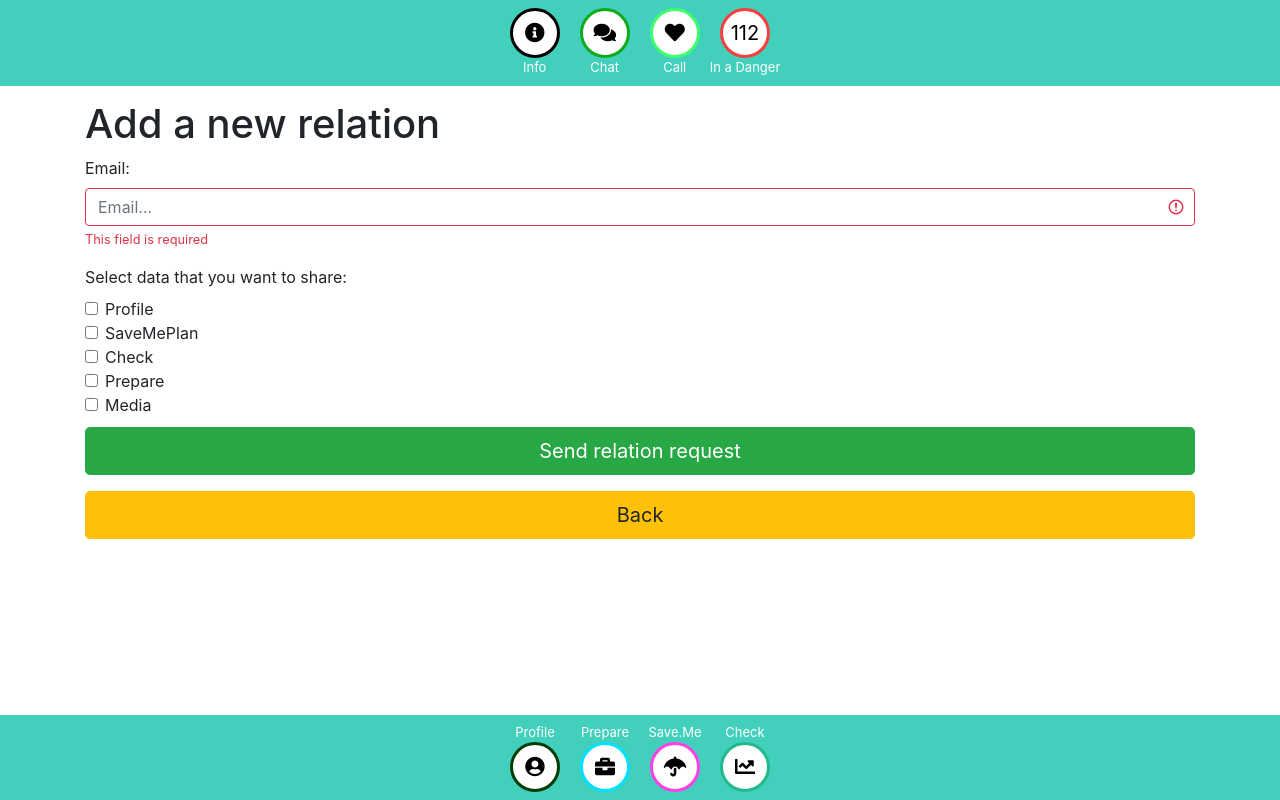
After one commit to Cysion/Secproject1, a Django app: page /userprofile/relations/add in a window 1280 px wide. The commit adds this page. Run offline with Django 3.2, Linux system fonts and the light colour scheme; parts of the project's set-up code (start-up, migrations or seed data) failed here and were passed over; some libraries are stand-ins or nearby versions.

Commit message:
Frontend for add relations page

```diff
--- a/conf/lang.json
+++ b/conf/lang.json
@@ -122,6 +122,22 @@
     "userprofile":{
       "unformat":[],
       "title":"userprofile",
+      "relations": {
+        "manage": "Manage",
+        "call": "Call",
+        "add_new": "Add a new relation",
+        "form": {
+          "required":"This field is required",
+          "email":"Email",
+          "share_data":"Select data that you want to share",
+          "profile":"Profile",
+          "savemeplan":"SaveMePlan",
+          "check":"Check",
+          "prepare":"Prepare",
+          "media":"Media",
+          "send_request":"Send relation request"
+        }
+      },
       "long_texts":{
         "edit":"Edit your info",
         "change_pass":"Change password",
--- a/login/templates/login/register.html
+++ b/login/templates/login/register.html
@@ -115,7 +115,7 @@
       <input type="checkbox" class="form-check-input checkbox-size" name="agree_terms" id="agree_terms" value="accept" required>
         {{ form.agree_terms }}<a href="#">{{ form.terms }}</a>.
     </label>
-</div>
+  </div>
   <div class="form-group">
     <input type="submit" class="btn btn-lg btn-success btn-block" value="{{ form.register }}" style="margin-top:10px;">
   </div>
--- /dev/null
+++ b/userprofile/templates/userprofile/addrelations.html
@@ -0,0 +1,67 @@
+{% extends "base.html" %}
+
+{% block title %}Add Relations{% endblock %}
+
+{% block content %}
+
+<h1> {{ relations.add_new }} </h1>
+<form action="/relations/add/" class="was-validated" method="POST">
+    {% csrf_token %} {# Protects against Cross Site Request Forgeries #}
+
+    <div class="form-group">
+        <label for="email">{{ form.email }}: </label>
+        <input type="email" class="form-control" placeholder="{{ form.email }}..."
+          id="email" name="email" {% if POST and not alert.email %} value="{{POST.email}}" {% endif %} required>
+        <div class="invalid-feedback">{{ form.required }}</div>
+    </div>
+
+    {% if alert.email == "badChar" %}
+    <div class="alert alert-danger">
+        <strong>{{ alerts.warning }}!</strong> {{ alerts.badChar }}
+    </div>
+      {% elif alert.email == "email_dont_exist" %}
+    <div class="alert alert-danger">
+      <strong>{{ alerts.warning }}!</strong> {{ alerts.email_dont_exist }}
+    </div>
+    {% elif alert.email == "email_already_exists" %}
+    <div class="alert alert-danger">
+        <strong>{{ alerts.warning }}!</strong> {{ alerts.email_already_exists }}
+    </div>
+    {% endif %}
+
+    <div class="form-group" name="share_data">
+        <label for="share_data">{{ form.share_data }}:</label>
+        <div class="form-check">
+        <label class="form-check-label">
+            <input type="checkbox" class="form-check-input" id="share_profile" value="1"> {{ form.profile }}
+        </label>
+        </div>
+        <div class="form-check">
+        <label class="form-check-label">
+            <input type="checkbox" class="form-check-input" id="share_savemeplan" value="1"> {{ form.savemeplan }}
+        </label>
+        </div>
+        <div class="form-check">
+        <label class="form-check-label">
+            <input type="checkbox" class="form-check-input" id="share_check" value="1"> {{ form.check }}
+        </label>
+        </div>
+        <div class="form-check">
+        <label class="form-check-label">
+            <input type="checkbox" class="form-check-input" id="share_prepare" value="1"> {{ form.prepare }}
+        </label>
+        </div>
+        <div class="form-check">
+        <label class="form-check-label">
+            <input type="checkbox" class="form-check-input" id="share_media" name="share_data" value="1"> {{ form.media }}
+        </label>
+        </div>
+
+        <div class="form-group">
+            <input type="submit" class="btn btn-lg btn-success btn-block" value="{{ form.send_request }}" style="margin-top:10px;">
+        </div>
+    </div>
+</form>
+<a type="button" class="btn btn-lg btn-warning btn-block" href="#">{{ back }}</a>
+
+{% endblock %}
--- a/userprofile/templates/userprofile/profile.html
+++ b/userprofile/templates/userprofile/profile.html
@@ -15,7 +15,7 @@
      <a type="button" class="btn btn-lg btn-primary btn-block" href="edit/">{{ profile.edit }}</a>
      <a type="button" class="btn btn-lg btn-primary btn-block" href="changepassword/">{{ profile.change_pass }}</a>
      <a type="button" class="btn btn-lg btn-primary btn-block" href="backupkey/">{{ profile.save_backup }}</a>
-     <a type="button" class="btn btn-lg btn-success btn-block" href="#">{{ profile.relation }}</a>
+     <a type="button" class="btn btn-lg btn-success btn-block" href="relations">{{ profile.relation }}</a>
      <a type="button" class="btn btn-lg btn-warning btn-block" href="#">GDPR</a>
      <a type="button" class="btn btn-lg btn-danger btn-block" name="logout" value="1" href="?logout=1">{{ profile.logout }}</a>
   </div>
--- a/userprofile/urls.py
+++ b/userprofile/urls.py
@@ -8,5 +8,8 @@ urlpatterns = [
     path('', views.ProfileView, name='Profile'),
     path('edit/', views.EditProfileView, name='Edit-profile'),
     path('backupkey/', views.BackupKeyView, name="Backupkey"),
-    path('changepassword/', views.changePassView, name="Change-password")
+    path('changepassword/', views.changePassView, name="Change-password"),
+    path('relations/', views.relationsView, name="Relations"),
+    path('relations/add', views.addRelationsView, name="Add-relations"),
+    path('relations/manage', views.manageRelationsView, name="Manage-relations")
 ]
--- a/userprofile/views.py
+++ b/userprofile/views.py
@@ -201,3 +201,51 @@ def BackupKeyView(request):
     }
 
     return render(request, 'userprofile/backupkey.html', args)
+
+def relationsView(request):
+    testuser0 = {
+        'FirstName': 'Ludwig',
+        'LastName': 'Wideskar',
+        'Role': 'User'
+    }
+    testuser1 = {
+        'FirstName': 'Kevin',
+        'LastName': 'Engstrom',
+        'Role': 'Professional'
+    }
+    testuser2 = {
+        'FirstName': 'Joakim',
+        'LastName': 'Karlsson',
+        'Role': 'Admin'
+    }
+    #profile_lang = get_lang(sections=["userprofile"])
+    login_lang = get_lang(sections=["login"])
+    profile_lang = get_lang(sections=["userprofile"])
+
+    args = {
+        'menu_titles': UNIVERSAL_LANG["universal"]["titles"],
+        'back': UNIVERSAL_LANG["universal"]["back"],
+        'relations': profile_lang["userprofile"]["relations"],
+        #'profile': profile_lang,
+        'testuser0': testuser0,
+        'testuser1': testuser1,
+        'testuser2': testuser2
+    }
+
+
+    return render(request, 'userprofile/relations.html', args)
+
+def addRelationsView(request):
+    profile_lang = get_lang(sections=["userprofile"])
+
+    args = {
+        'menu_titles': UNIVERSAL_LANG["universal"]["titles"],
+        'back': UNIVERSAL_LANG["universal"]["back"],
+        'relations': profile_lang["userprofile"]["relations"],
+        'form': profile_lang["userprofile"]["relations"]["form"]
+    }
+
+    return render(request, 'userprofile/addrelations.html', args)
+
+def manageRelationsView(request):
+    return render(request, 'userprofile/managerelations.html')
```
Also changed, not shown: userprofile/templates/userprofile/relations.html (added, +11 -0 lines), userprofile/templates/userprofile/managerelations.html (added).
